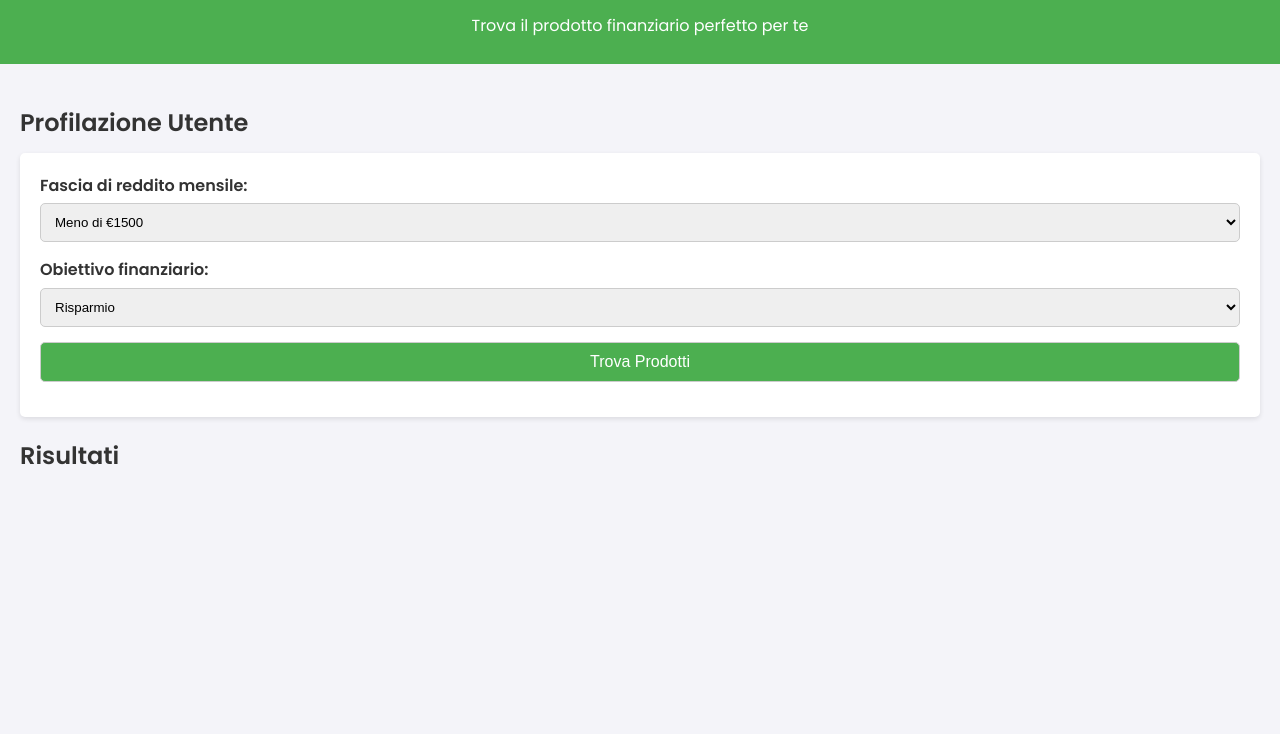
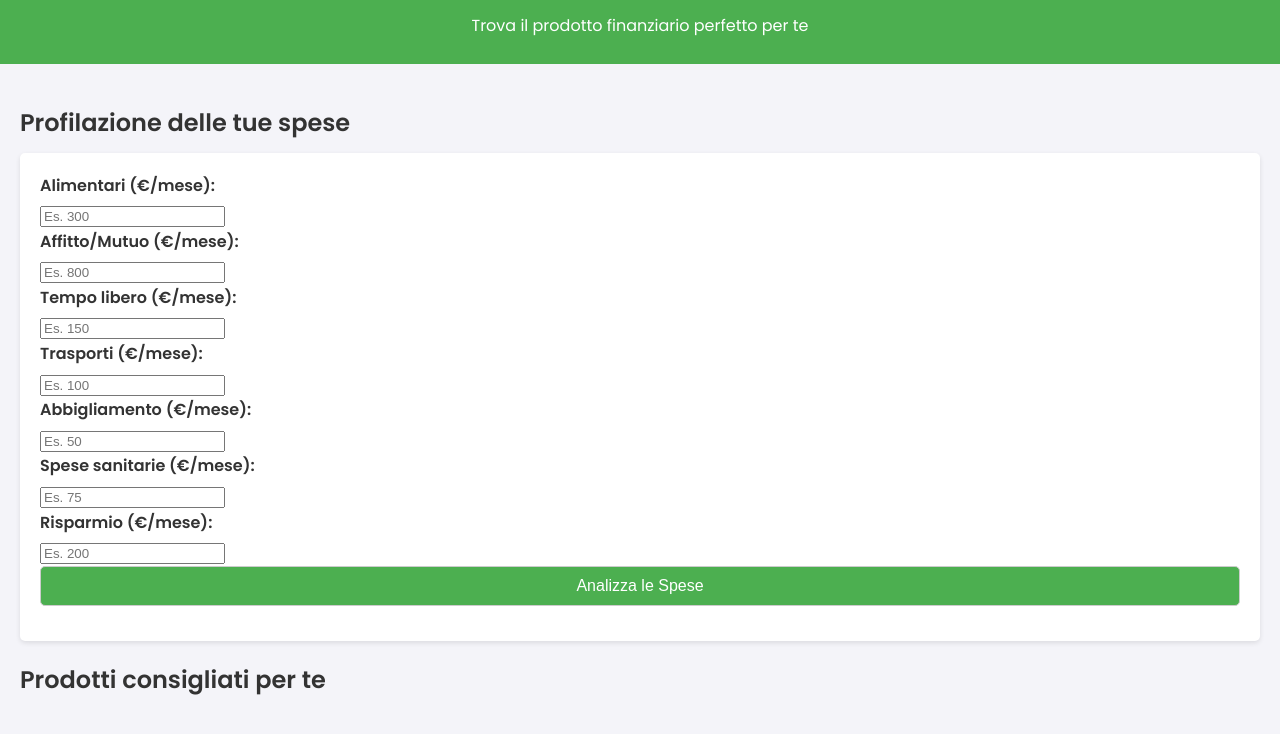
Before and after one commit to Wealthwise42/WealthWise_MVP, a plain HTML site: page index.html in a window 1280 px wide. Shown: the part 86-820 px from the top of the page. Drawn offline with Linux system fonts and the light colour scheme.

Commit message:
Update index.html

```diff
--- a/index.html
+++ b/index.html
@@ -13,31 +13,38 @@
   </header>
 
   <main>
-    <section id="profile">
-      <h2>Profilazione Utente</h2>
-      <form id="user-form">
-        <label for="income">Fascia di reddito mensile:</label>
-        <select id="income">
-          <option value="low">Meno di €1500</option>
-          <option value="medium">€1500 - €3000</option>
-          <option value="high">Più di €3000</option>
-        </select>
+   <section id="expense-form">
+  <h2>Profilazione delle tue spese</h2>
+  <form id="spending-form">
+    <label for="food">Alimentari (€/mese):</label>
+    <input type="number" id="food" placeholder="Es. 300">
 
-        <label for="goal">Obiettivo finanziario:</label>
-        <select id="goal">
-          <option value="saving">Risparmio</option>
-          <option value="investment">Investimenti</option>
-          <option value="debt">Gestione Debito</option>
-        </select>
+    <label for="rent">Affitto/Mutuo (€/mese):</label>
+    <input type="number" id="rent" placeholder="Es. 800">
 
-        <button type="button" id="submit-btn">Trova Prodotti</button>
-      </form>
-    </section>
+    <label for="leisure">Tempo libero (€/mese):</label>
+    <input type="number" id="leisure" placeholder="Es. 150">
 
-    <section id="results">
-      <h2>Risultati</h2>
-      <ul id="product-list"></ul>
-    </section>
+    <label for="transport">Trasporti (€/mese):</label>
+    <input type="number" id="transport" placeholder="Es. 100">
+
+    <label for="clothing">Abbigliamento (€/mese):</label>
+    <input type="number" id="clothing" placeholder="Es. 50">
+
+    <label for="health">Spese sanitarie (€/mese):</label>
+    <input type="number" id="health" placeholder="Es. 75">
+
+    <label for="savings">Risparmio (€/mese):</label>
+    <input type="number" id="savings" placeholder="Es. 200">
+
+    <button type="button" id="analyze-expenses">Analizza le Spese</button>
+  </form>
+</section>
+
+<section id="recommendations">
+  <h2>Prodotti consigliati per te</h2>
+  <ul id="recommendations-list"></ul>
+</section>
   </main>
 
   <script src="script.js"></script>
```
